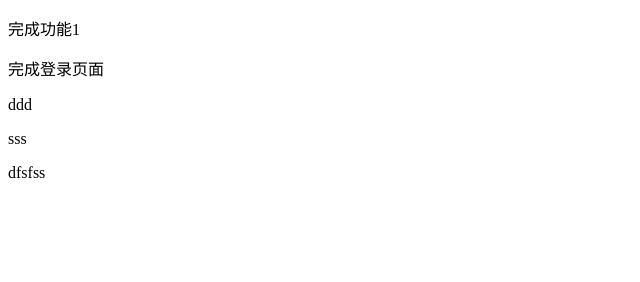
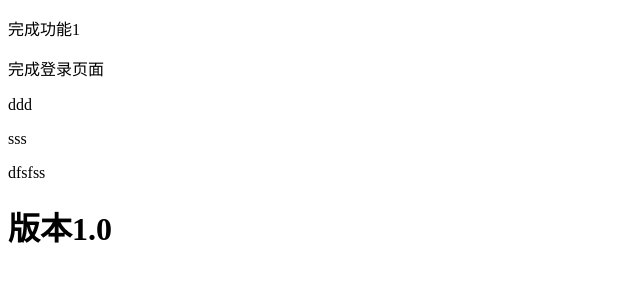
Before and after one commit to jiangsenhong/57qi, a plain HTML site: page index.html in a window 1280 px wide. Shown: the whole page, without its empty margins (0-640 px from the left). Drawn offline with Linux system fonts and the light colour scheme.

Commit message:
版本1.0

```diff
--- a/index.html
+++ b/index.html
@@ -12,6 +12,8 @@
     <p>ddd</p>
     <p>sss</p>
     <p>dfsfss</p>
+
+    <h1>版本1.0</h1>
     <script>
 
     </script>
```
